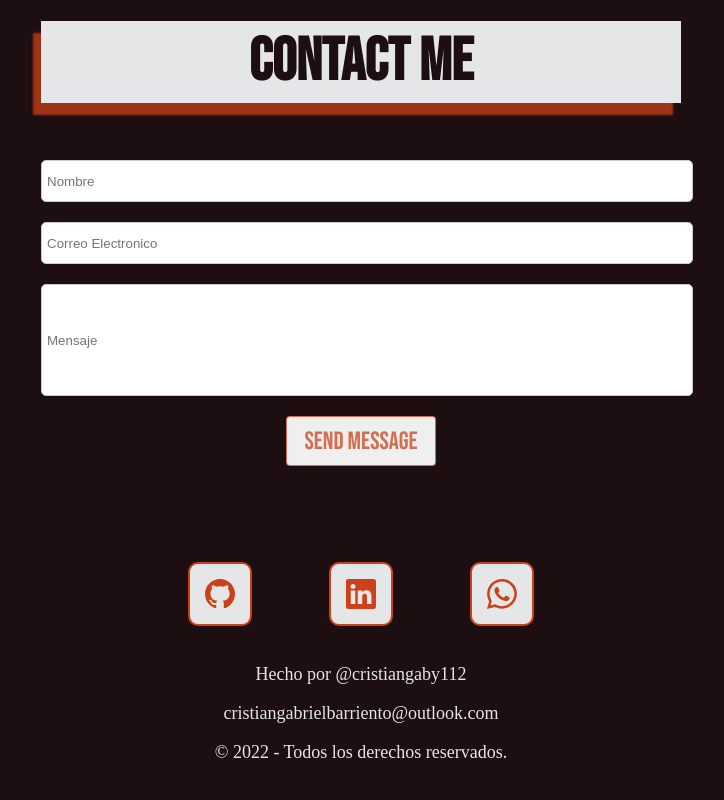
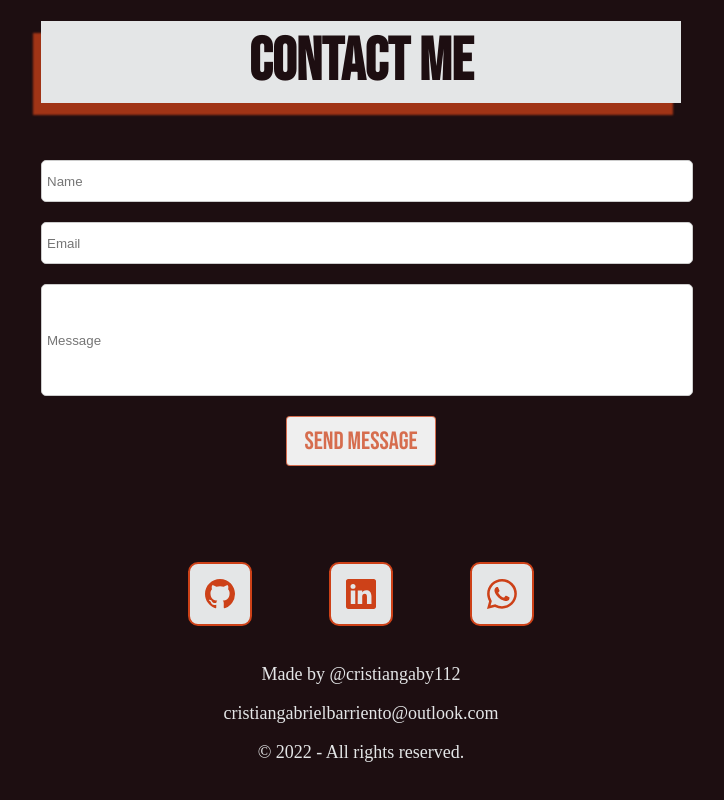
Before and after one commit to cristiangaby112/Portfolio_V2, a React (Create React App) app: page / in a window 1280 px wide. Shown: the part 3240-4040 px from the top of the page, without its empty margins (279-1003 px from the left). Built offline with nearby package versions, Linux system fonts and the light colour scheme.

Commit message:
placeholder cambio de idioma

```diff
--- a/src/components/Footer/Footer.jsx
+++ b/src/components/Footer/Footer.jsx
@@ -1,8 +1,12 @@
 import React from "react";
 import { BsGithub, BsLinkedin, BsWhatsapp } from "react-icons/bs";
 import s from "./Footer.module.css";
+import {useTranslation} from "react-i18next";
 
 const Footer = () => {
+  const { t } = useTranslation("translation");
+
+
   return (
     <div className={s.container_footer}>
       <div className={s.container_icon}>
@@ -26,9 +30,9 @@ const Footer = () => {
         </div>
       </div>
       <div className={s.subcontainer_derechos}>
-        <p>Hecho por @cristiangaby112</p>
+        <p>{t('Footer.p1')}</p>
         <p>cristiangabrielbarriento@outlook.com</p>
-        <p>© 2022 - Todos los derechos reservados.</p>
+        <p>{t('Footer.p2')}</p>
       </div>
     </div>
   );
--- a/src/components/Formulario/Formulario.jsx
+++ b/src/components/Formulario/Formulario.jsx
@@ -45,7 +45,7 @@ const Formulario = () => {
           type="text"
           name="name"
           label="Nombre"
-          placeholder="Nombre"
+          placeholder={t('Placeholder.Nombre')}
           required
         />
         <ValidationError prefix="Name" field="name" errors={state.errors} />
@@ -57,7 +57,7 @@ const Formulario = () => {
           type="email"
           name="email"
           label="Correo Electronico"
-          placeholder="Correo Electronico"
+          placeholder={t('Placeholder.Correo_Electronico')}
           required
         />
         <ValidationError prefix="Email" field="email" errors={state.errors} />
@@ -69,7 +69,7 @@ const Formulario = () => {
           type="text"
           name="message"
           label="Mensaje"
-          placeholder="Mensaje"
+          placeholder={t('Placeholder.Mensaje_')}
           required
         />
         <ValidationError
--- a/src/i18next/translations/en/translation.json
+++ b/src/i18next/translations/en/translation.json
@@ -22,7 +22,16 @@
   },
   "Titulos": "Titles",
   "Contactame": "Contact me",
-  "Enviar_Mensaje": "Send Message"
+  "Enviar_Mensaje": "Send Message",
+  "Footer": {
+    "p1": "Made by @cristiangaby112",
+    "p2": "© 2022 - All rights reserved."
+  },
+  "Placeholder": {
+    "Mensaje_": "Message",
+    "Correo_Electronico":"Email",
+    "Nombre": "Name"
+  }
 
 
 }
--- a/src/i18next/translations/es/translation.json
+++ b/src/i18next/translations/es/translation.json
@@ -22,5 +22,14 @@
   },
   "Titulos": "Titulos",
   "Contactame": "Contactame",
-  "Enviar_Mensaje": "Enviar Mensaje"
+  "Enviar_Mensaje": "Enviar Mensaje",
+  "Footer": {
+    "p1": "Hecho por @cristiangaby112",
+    "p2": "© 2022 - Todos los derechos reservados."
+  },
+  "Placeholder": {
+    "Mensaje_": "Mensaje",
+    "Correo_Electronico":"Correo Electronico",
+    "Nombre": "Nombre"
+  }
 }
```
